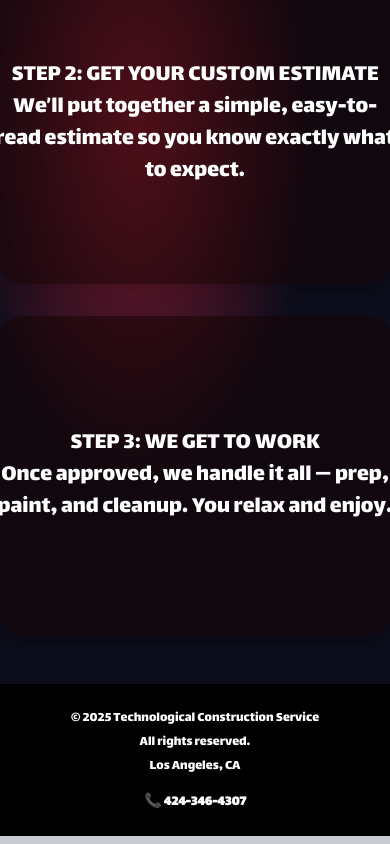
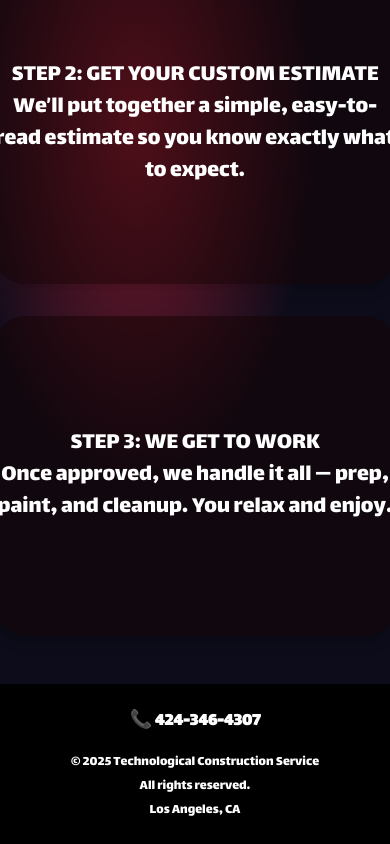
Before and after one commit to NikitaaOvramenko/TCS---Paints, a React (Vite) app in the folder TCS-Paint/: page /#/ in a window 390 px wide. Shown: the part 2154-2998 px from the top of the page. Built offline with nearby package versions, Linux system fonts and the light colour scheme; no server answers.

Commit message:
phone number size increased

```diff
--- a/TCS-Paint/src/footer.tsx
+++ b/TCS-Paint/src/footer.tsx
@@ -2,6 +2,16 @@ export default function Footer() {
   return (
     <footer className="w-full bg-black text-white py-6 mt-12">
       <div className="max-w-6xl mx-auto flex flex-col md:flex-row items-center justify-between px-4 gap-4">
+        <div className="flex gap-6 text-lg md:text-base font-semibold">
+          <a
+            href="https://wa.me/14243464307"
+            target="_blank"
+            rel="noopener noreferrer"
+            className="hover:text-yellow-400 transition"
+          >
+            📞 424-346-4307
+          </a>
+        </div>
         {/* Left section */}
         <div className="flex flex-col items-center md:items-start text-sm md:text-base gap-1">
           <p>
@@ -12,16 +22,6 @@ export default function Footer() {
         </div>
 
         {/* Right section */}
-        <div className="flex gap-6 text-sm md:text-base font-semibold">
-          <a
-            href="https://wa.me/14243464307"
-            target="_blank"
-            rel="noopener noreferrer"
-            className="hover:text-yellow-400 transition"
-          >
-            📞 424-346-4307
-          </a>
-        </div>
       </div>
     </footer>
   );
```
